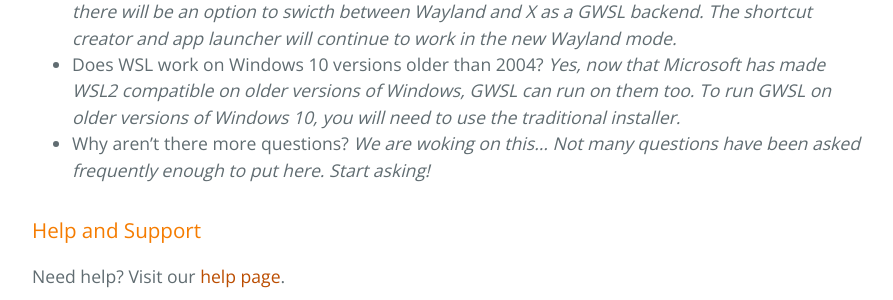
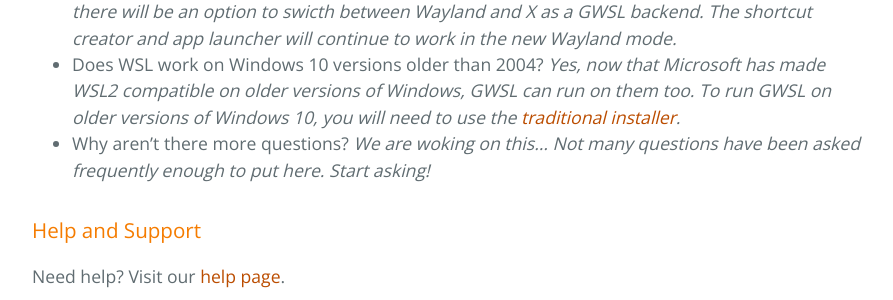
Before and after one commit to Opticos/gwsl, a Jekyll site: the page built from index.md, in a window 1280 px wide and 900 px high, scrolled down 2108 px. Shown: the part 208-508 px from the top of the window, without its empty margins (192-1085 px from the left). Built offline with Jekyll 4.4.1, drawn with Linux system fonts in a browser that asks for light colours; the repository's description, which GitHub fills in, is left out; part of the change alters nothing that is shown.

```diff
--- a/index.md
+++ b/index.md
@@ -86,7 +86,7 @@ Miscellaneous
 ### Frequently Asked Questions
 *  Why doesn't GWSL seem to work with Linux shells other than Bash? *Here is some info: [Using GWSL with other Shells](./tutorials/manual.html#using-gwsl-with-other-shells).*
 *  What will happen when WSL2 gets official Wayland support? *We are just as excited about this as you are. Till it is available, GWSL will only function as an XServer. When Wayland is available, there will be an option to swicth between Wayland and X as a GWSL backend. The shortcut creator and app launcher will continue to work in the new Wayland mode.*
-*  Does WSL work on Windows 10 versions older than 2004? *Yes, now that Microsoft has made WSL2 compatible on older versions of Windows, GWSL can run on them too. To run GWSL on older versions of Windows 10, you will need to use the traditional installer.*
+*  Does WSL work on Windows 10 versions older than 2004? *Yes, now that Microsoft has made WSL2 compatible on older versions of Windows, GWSL can run on them too. To run GWSL on older versions of Windows 10, you will need to use the [traditional installer](./tutorials/downloads.html).*
 *  Why aren't there more questions? *We are woking on this... Not many questions have been asked frequently enough to put here. Start asking!*
 
 
```
